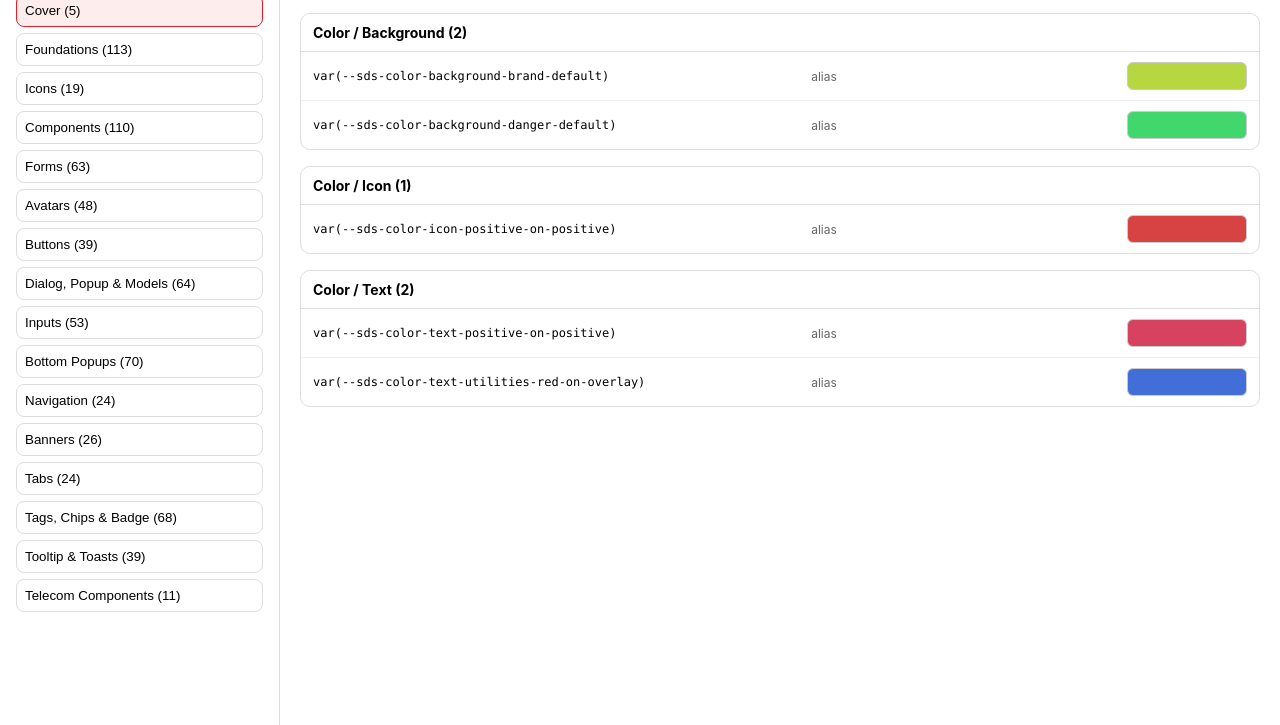
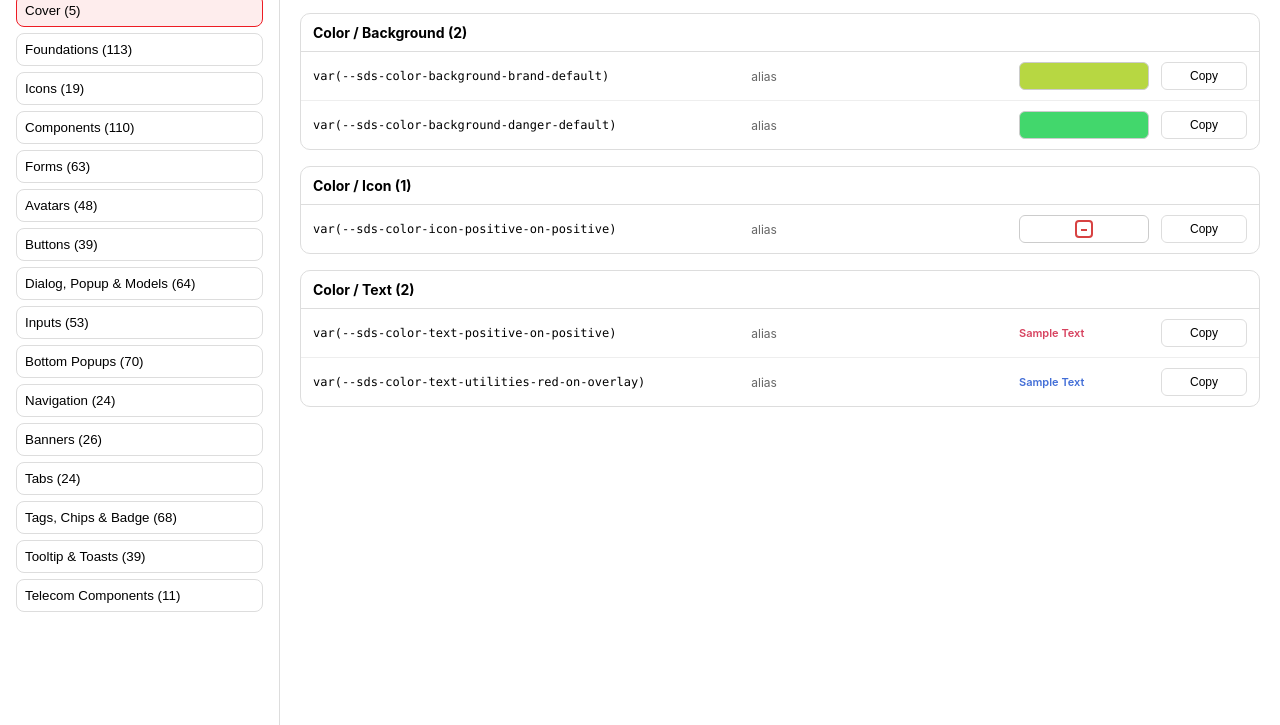
Before and after one commit to Kranthidigitral/HR-App-Design-system-handover, a plain HTML site: page index.html in a window 1280 px wide. Shown: the part 75-800 px from the top of the page. Drawn offline with Linux system fonts and the light colour scheme.

Commit message:
Improve token row visuals and add copy actions.
Adds token-type-specific visual references (including icon glyph previews) and copy buttons for each token.

Made-with: Cursor

```diff
--- a/index.html
+++ b/index.html
@@ -23,12 +23,16 @@
     .chip { font-size: 11px; border: 1px solid #ddd; border-radius: 999px; padding: 3px 8px; }
     .section { margin-top: 16px; border: 1px solid #ddd; border-radius: 10px; overflow: hidden; }
     .section h3 { margin: 0; padding: 10px 12px; border-bottom: 1px solid #ddd; font-size: 14px; }
-    .row { display: grid; grid-template-columns: minmax(260px, 1.6fr) minmax(160px, 1fr) 120px; gap: 12px; align-items: center; padding: 10px 12px; border-top: 1px solid #eee; }
+    .row { display: grid; grid-template-columns: minmax(260px, 1.5fr) minmax(150px, .9fr) 130px 86px; gap: 12px; align-items: center; padding: 10px 12px; border-top: 1px solid #eee; }
     .row:first-of-type { border-top: 0; }
     .token { font-family: ui-monospace, SFMono-Regular, Menlo, Consolas, monospace; font-size: 12px; }
     .value { font-size: 12px; color: #666; }
     .sample { height: 28px; border-radius: 6px; border: 1px solid #ccc; background: #f3f3f3; display: flex; align-items: center; justify-content: center; font-size: 11px; }
     .sample.text { border: 0; background: transparent; justify-content: flex-start; }
+    .copy-btn { height: 28px; border: 1px solid #ddd; border-radius: 6px; background: transparent; font-size: 12px; cursor: pointer; }
+    .copy-btn:hover { border-color: #ed1c24; }
+    .icon-glyph { width: 18px; height: 18px; border-radius: 4px; border: 2px solid currentColor; position: relative; }
+    .icon-glyph:after { content: ""; position: absolute; width: 6px; height: 2px; background: currentColor; left: 4px; top: 7px; }
     @media (max-width: 980px) {
       .layout { grid-template-columns: 1fr; }
       .sidebar { position: static; max-height: none; border-right: 0; border-bottom: 1px solid #ddd; }
@@ -123,7 +127,18 @@
       const value = TOKEN_VALUES[token];
       const box = document.createElement("div");
       box.className = "sample";
-      if (cat.startsWith("Color")) {
+      if (cat === "Color / Icon") {
+        box.style.background = "#fff";
+        box.style.color = inferColor(token);
+        box.innerHTML = `<span class="icon-glyph" aria-hidden="true"></span>`;
+      } else if (cat === "Color / Text") {
+        box.className = "sample text";
+        box.style.color = inferColor(token);
+        box.innerHTML = `<span style="font-weight:600">Sample Text</span>`;
+      } else if (cat === "Color / Border") {
+        box.style.background = "#fff";
+        box.innerHTML = `<div style="width:72px;height:16px;border:2px solid ${inferColor(token)};border-radius:5px"></div>`;
+      } else if (cat.startsWith("Color")) {
         box.style.background = inferColor(token);
         box.textContent = "";
       } else if (cat === "Size / Space") {
@@ -178,6 +193,20 @@
           const val = TOKEN_VALUES[token] !== undefined ? String(TOKEN_VALUES[token]) : "alias";
           row.innerHTML = `<div class="token">${token}</div><div class="value">${val}</div>`;
           row.appendChild(sampleFor(token));
+          const copy = document.createElement("button");
+          copy.className = "copy-btn";
+          copy.textContent = "Copy";
+          copy.addEventListener("click", async () => {
+            try {
+              await navigator.clipboard.writeText(token);
+              copy.textContent = "Copied";
+              setTimeout(() => { copy.textContent = "Copy"; }, 900);
+            } catch (_) {
+              copy.textContent = "Failed";
+              setTimeout(() => { copy.textContent = "Copy"; }, 900);
+            }
+          });
+          row.appendChild(copy);
           sec.appendChild(row);
         });
         content.appendChild(sec);
```
